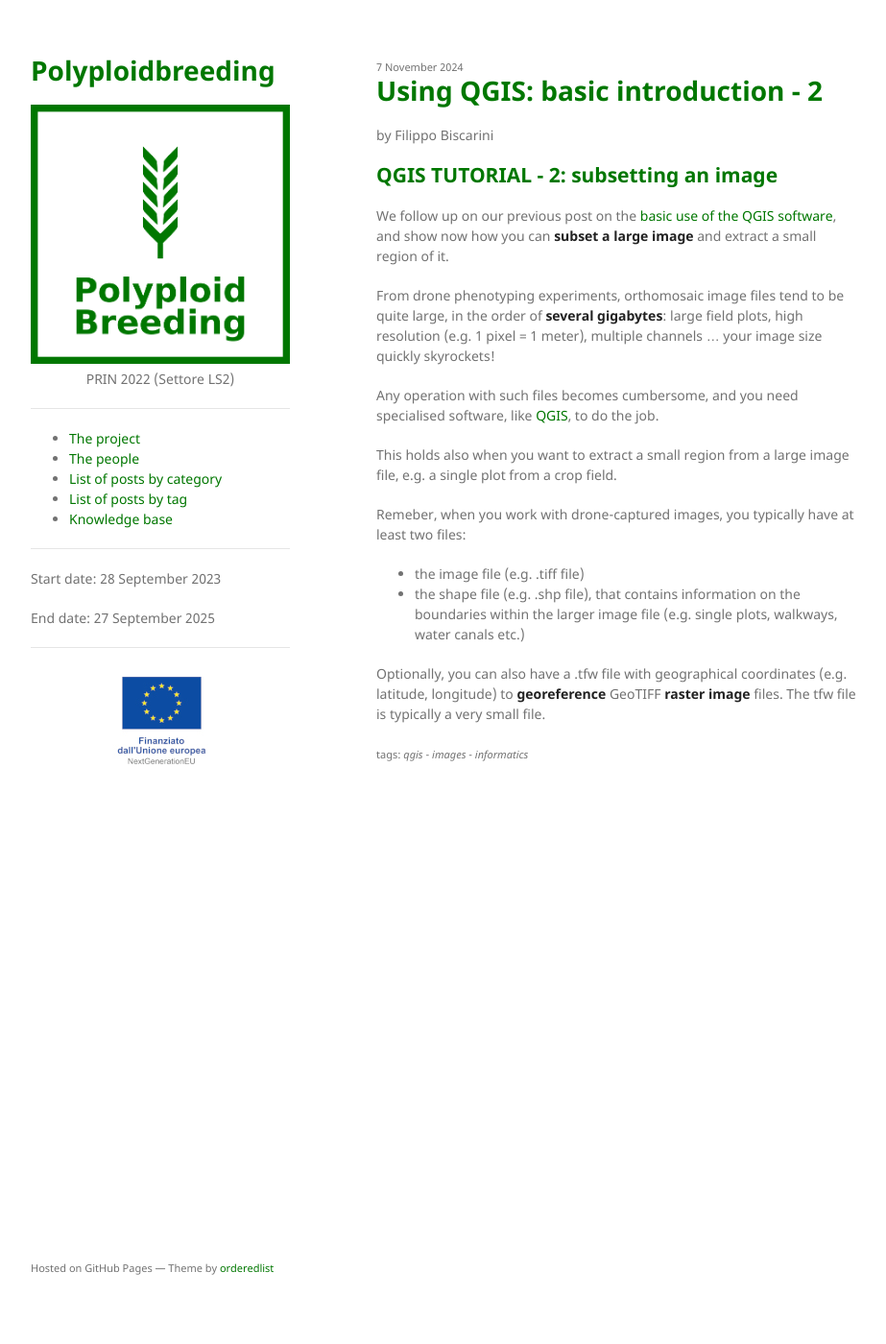
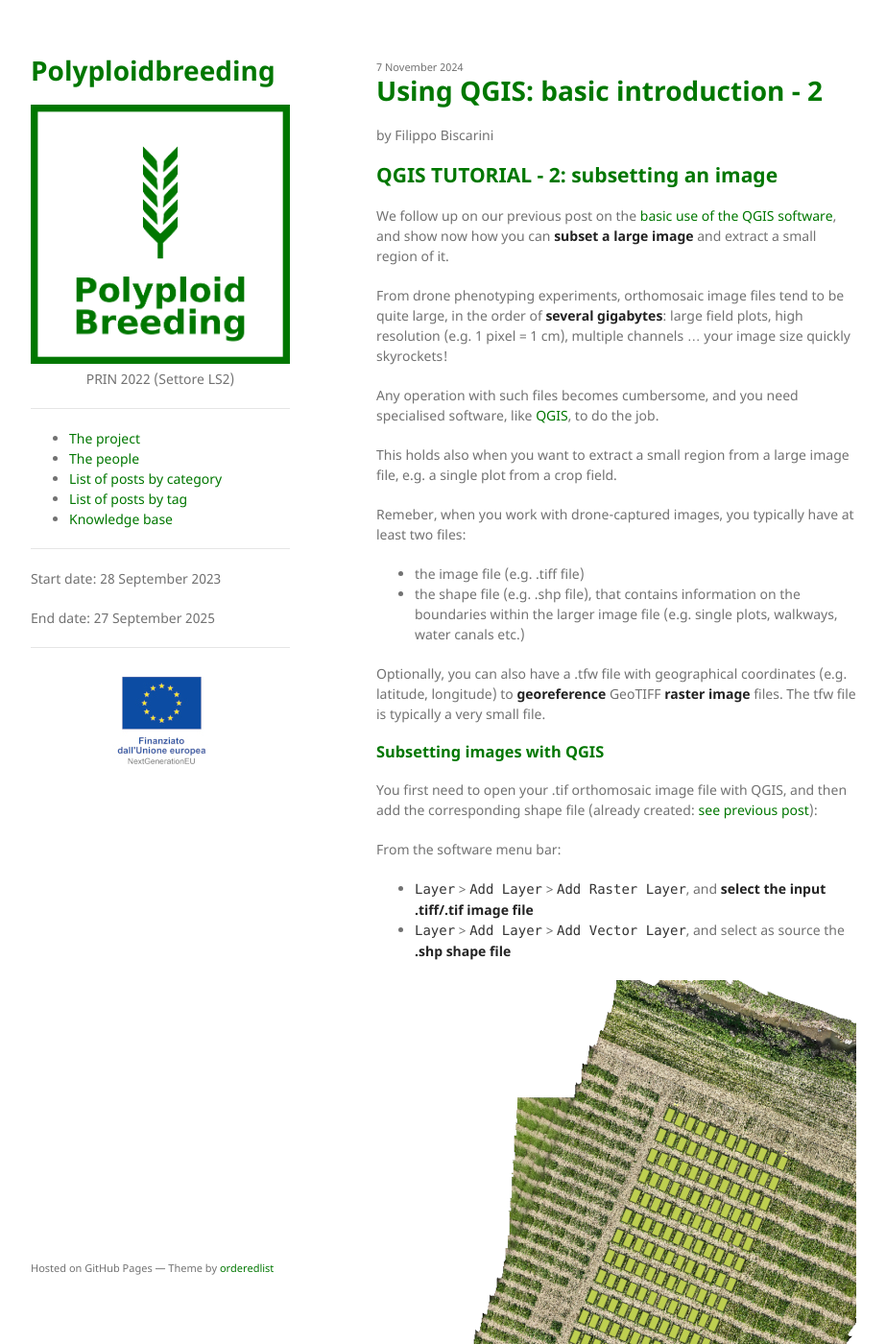
Before and after one commit to polyploidbreeding/polyploidbreeding.github.io, a Jekyll site: the page built from _posts/2024-11-07-qgis-2.md, in a window 1280 px wide and 1400 px high. Shown: the whole window at 96% size, without its empty margins (178-1101 px from the left). Built offline with Jekyll 4.4.1, drawn with Linux system fonts in a browser that asks for light colours; some of the changed text lies outside the part shown.

Commit message:
added: example of orthomosaic + shape file

```diff
--- a/_posts/2024-11-07-qgis-2.md
+++ b/_posts/2024-11-07-qgis-2.md
@@ -13,7 +13,7 @@ We follow up on our previous post on the [basic use of the QGIS software](/knowl
 and show now how you can **subset a large image** and extract a small region of it.
 
 From drone phenotyping experiments, orthomosaic image files tend to be quite large, in the order
-of **several gigabytes**: large field plots, high resolution (e.g. 1 pixel = 1 meter), multiple channels ...
+of **several gigabytes**: large field plots, high resolution (e.g. 1 pixel = 1 cm), multiple channels ...
 your image size quickly skyrockets!
 
 Any operation with such files becomes cumbersome, and you need specialised software,
@@ -29,3 +29,15 @@ Remeber, when you work with drone-captured images, you typically have at least t
 
 Optionally, you can also have a .tfw file with geographical coordinates (e.g. latitude, longitude) to **georeference** GeoTIFF **raster image** files.
 The tfw file is typically a very small file.
+
+### Subsetting images with QGIS
+
+You first need to open your .tif orthomosaic image file with QGIS, and then add the corresponding shape file (already created: [see previous post](/knowledge base/2024/05/23/qgis-first.html)):
+
+From the software menu bar:
+
+- `Layer` > `Add Layer` > `Add Raster Layer`, and **select the input .tiff/.tif image file**
+- `Layer` > `Add Layer` > `Add Vector Layer`, and select as source the **.shp shape file**
+
+<a href="/assets/img/posts/orthomosaic_rgb_image.png"><img src="/assets/img/posts/orthomosaic_rgb_image.png" alt="Example orthomosaic image of an agricultural field"></a>
+<div class="caption"><b>Figure</b>: Orthomosaic RGB image file of an agricultural field and its superimposed shape file of individual plots</div>
```
Also changed, not shown: assets/img/posts/orthomosaic_rgb_image.png (added).
